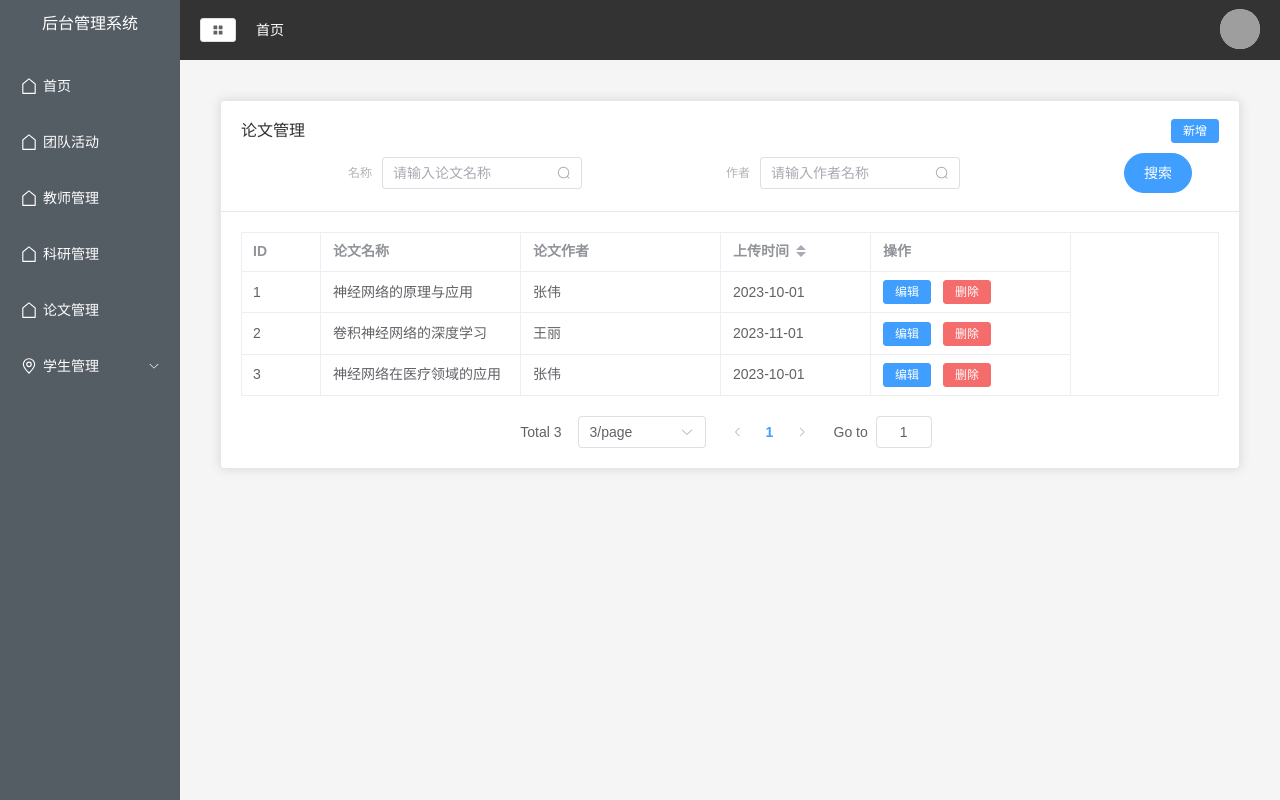
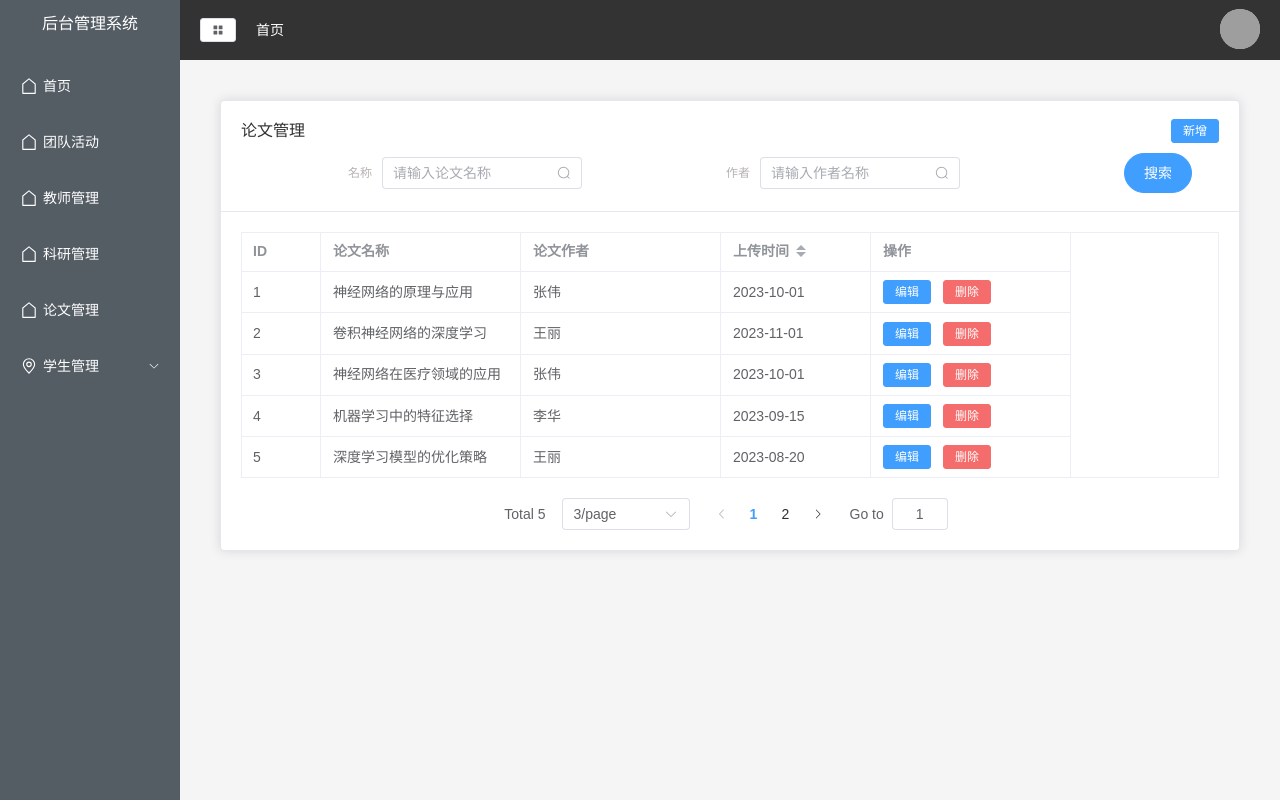
Before and after one commit to Applewst/intelligent, a Vue app in the folder manager/: page /paper in a window 1280 px wide. Built offline with nearby package versions, Linux system fonts and the light colour scheme; grey boxes are pictures that could not be loaded.

Commit message:
论文管理

```diff
--- /dev/null
+++ b/manager/src/api/paperApi.js
@@ -0,0 +1,61 @@
+import service from './request.js';
+const paperList = [
+  {
+    id: 1,
+    title: "神经网络的原理与应用",
+    author: "张伟",
+    time: "2023-10-01",
+    content: "这是关于神经网络原理与应用的内容。",
+  },
+  {
+    id: 2,
+    title: "卷积神经网络的深度学习",
+    author: "王丽",
+    time: "2023-11-01",
+    content: "这是关于卷积神经网络深度学习的内容。",
+  },
+  {
+    id: 3,
+    title: "神经网络在医疗领域的应用",
+    author: "张伟",
+    time: "2023-10-01",
+    content: "这是关于神经网络在医疗领域应用的内容。",
+  },
+  {
+    id: 4,
+    title: "机器学习中的特征选择",
+    author: "李华",
+    time: "2023-09-15",
+    content: "这是关于机器学习中特征选择的内容。",
+  },
+  {
+    id: 5,
+    title: "深度学习模型的优化策略",
+    author: "王丽",
+    time: "2023-08-20",
+    content: "这是关于深度学习模型优化策略的内容。",
+  },
+]
+
+// 获取论文列表
+export const GetPaperList = async (...paper) => {
+  const useMock = true;
+  if(useMock){
+    console.log(paper);
+
+    return {
+      "code": 1,
+      "message": "success",
+      "data": {
+        "total": paperList.length,
+        row:[
+          ...paperList
+        ]
+      }
+    }
+  }
+  return service.post('/paper/list', {
+    ...paper
+  })
+
+}
--- a/manager/src/api/index.js
+++ b/manager/src/api/request.js
@@ -1,5 +1,9 @@
 import axios from 'axios';
-const service = axios.create()
+const baseURL = 'http://localhost:8080/api'
+const service = axios.create({
+  baseURL,
+  timeout:10000
+})
 
 // 添加请求拦截器
 axios.interceptors.request.use(function (config) {
@@ -20,3 +24,5 @@ axios.interceptors.response.use(function (response) {
     // 对响应错误做点什么
     return Promise.reject(error);
   });
+  export default service;
+  export {baseURL}
--- a/manager/src/views/PaperManager.vue
+++ b/manager/src/views/PaperManager.vue
@@ -42,7 +42,7 @@
           <!-- <el-button type="primary" size="small" @click="openAddForm">新增</el-button> -->
         </div>
       </template>
-      <el-table :data="filteredDynamicList" style="width: 100%" border>
+      <el-table :data="SearchList" style="width: 100%" border>
         <el-table-column prop="id" label="ID" width="80" />
         <el-table-column prop="title" label="论文名称" width="200" />
         <el-table-column prop="author" label="论文作者" width="200" />
@@ -62,9 +62,10 @@
       <!-- 分页功能 -->
       <div class="pagination">
         <el-pagination
-          v-model:current-page="currentPage"
+
+          v-model:current-page="pageNum"
           v-model:page-size="pageSize"
-          :total="filteredDynamicList.length"
+          :total="total"
           layout="total, sizes, prev, pager, next, jumper"
           :page-sizes="pageOptions"
           @current-change="handleCurrentChange"
@@ -133,68 +134,41 @@
 </template>
 
 <script setup>
-import { ref, reactive, computed, watch } from 'vue';
+import { ref, reactive, computed, watch, onMounted } from 'vue';
 import { QuillEditor } from '@vueup/vue-quill';
 import { ElMessageBox, ElMessage } from 'element-plus';
+import { GetPaperList } from '../api/paperApi.js'
+const SearchList = ref([
 
-const SearchList = ref([
-  {
-    id: 1,
-    title: "神经网络的原理与应用",
-    author: "张伟",
-    time: "2023-10-01",
-    content: "这是关于神经网络原理与应用的内容。",
-  },
-  {
-    id: 2,
-    title: "卷积神经网络的深度学习",
-    author: "王丽",
-    time: "2023-11-01",
-    content: "这是关于卷积神经网络深度学习的内容。",
-  },
-  {
-    id: 3,
-    title: "神经网络在医疗领域的应用",
-    author: "张伟",
-    time: "2023-10-01",
-    content: "这是关于神经网络在医疗领域应用的内容。",
-  },
-  {
-    id: 4,
-    title: "机器学习中的特征选择",
-    author: "李华",
-    time: "2023-09-15",
-    content: "这是关于机器学习中特征选择的内容。",
-  },
-  {
-    id: 5,
-    title: "深度学习模型的优化策略",
-    author: "王丽",
-    time: "2023-08-20",
-    content: "这是关于深度学习模型优化策略的内容。",
-  },
 ]);
+
+// 调用接口获取数据
+onMounted(async () => {
+  try {
+    const response = await GetPaperList(1,3,"张三");
+    total.value = response.data.total;
+    SearchList.value = response.data.row;
+    console.log(SearchList);
+
+  } catch (error) {
+    console.error('获取论文列表失败:', error);
+  }
+});
 
 // 查询条件
 const searchTitle = ref('');
 const searchAuthor = ref('');
 
 // 当前页数和分页设置
-const currentPage = ref(1);
+const pageNum = ref(1);  //当前页面
 const pageSize = ref(3);
 const pageOptions = [3, 6, 9, 12];
+const total = ref();
 
-// 计算当前页的数据
-const filteredDynamicList = computed(() => {
-  return SearchList.value
-    .filter(item => item.title.includes(searchTitle.value))
-    .filter(item => item.author.includes(searchAuthor.value))
-    .slice((currentPage.value - 1) * pageSize.value, currentPage.value * pageSize.value);
-});
 
 // 分页当前页切换
 const handleCurrentChange = (val) => {
-  currentPage.value = val;
+  pageNum.value = val;
 };
 
 // 新增表单相关逻辑
```
